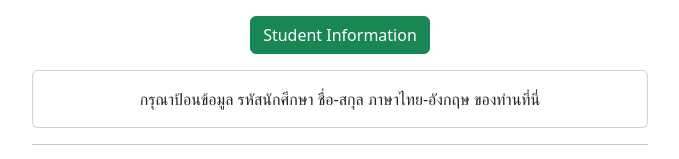
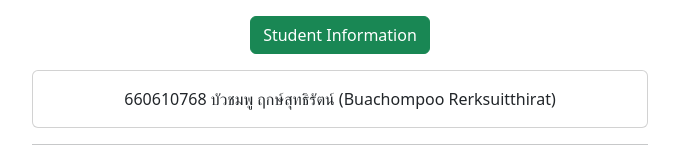
Before and after one commit to cpe207/lab01-Mathilbzel, a plain HTML site: page index.html in a window 1280 px wide. Both pictures are taken after a click on the button "Student Information". Shown: the part 515-674 px from the top of the page, without its empty margins (300-979 px from the left). Drawn offline with nearby package versions, Linux system fonts and the light colour scheme.

Commit message:
Name change

```diff
--- a/index.html
+++ b/index.html
@@ -50,8 +50,7 @@
           </p>
           <div class="collapse" id="collapseExample">
             <div class="card card-body">
-              กรุณาป้อนข้อมูล รหัสนักศึกษา ชื่อ-สกุล ภาษาไทย-อังกฤษ
-              ของท่านที่นี่
+              660610768 บัวชมพู ฤกษ์สุทธิรัตน์ (Buachompoo Rerksuitthirat)
             </div>
           </div>
         </div>
```
